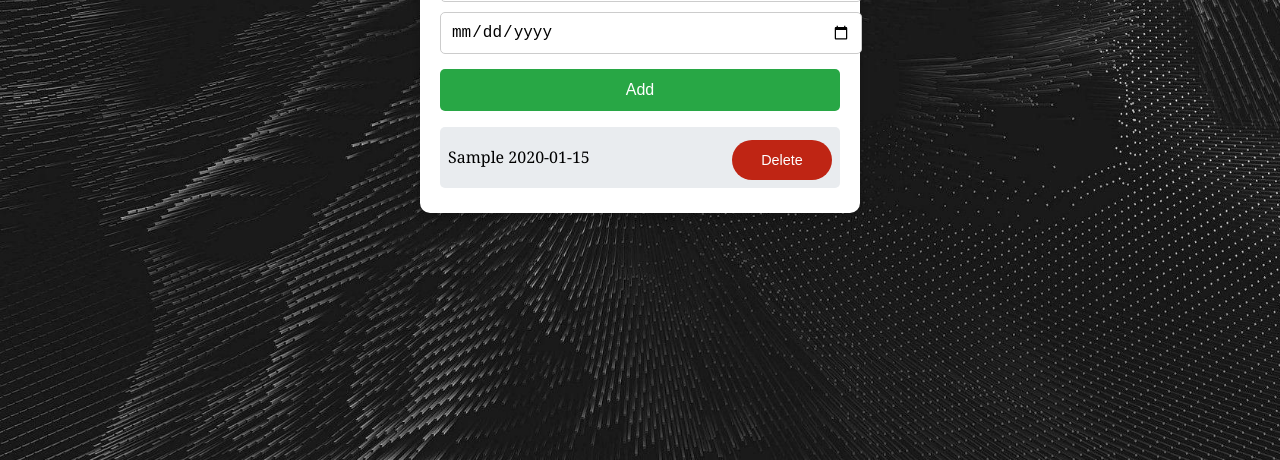
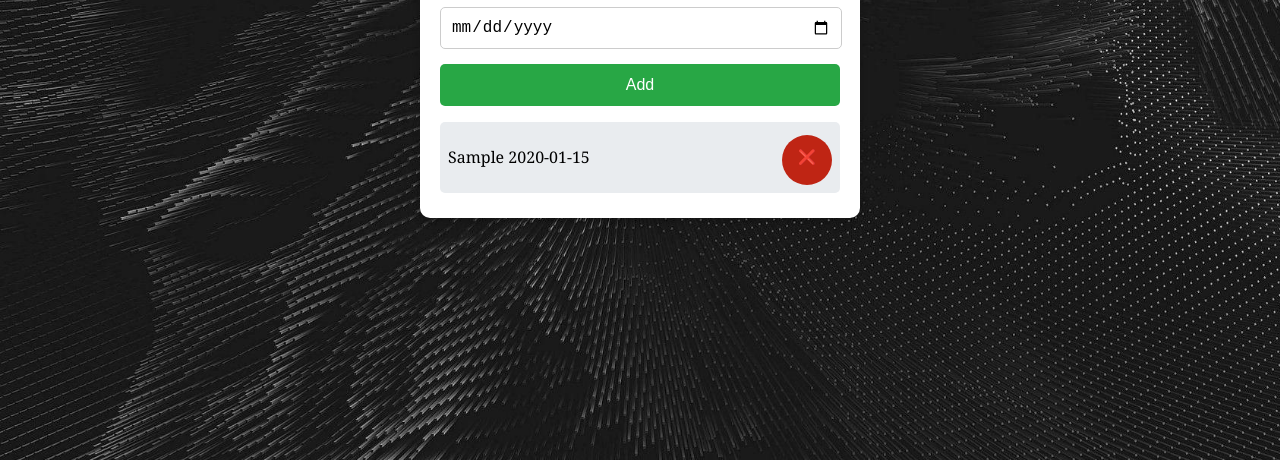
Before and after one commit to mothadaka-nani/diet-tracker, a plain HTML site: page index.html in a window 1280 px wide. Both pictures are taken after typing "Sample", "2020-01-15" into the empty fields and a click on the button "Add". Shown: the part 360-820 px from the top of the page. Drawn offline with Linux system fonts and the light colour scheme.

Commit message:
delete button adjesting1

```diff
--- a/todo.css
+++ b/todo.css
@@ -29,7 +29,7 @@ p {
 }
 
 input {
-    width: 100%; /* Full width for better usability */
+    width: 95%; /* Full width for better usability */
     padding: 10px;
     margin-bottom: 10px;
     border: 1px solid #ccc;
@@ -73,12 +73,12 @@ button:hover {
 
 .todo-del {
     background: #bf2514;
-    width:100px; /* Increased button size */
-    height: 40px; /* Increased button size */
+    width:50px; /* Increased button size */
+    height: 50px; /* Increased button size */
     border: none;
     color: white;
     font-size: 0.9rem;
-    border-radius: 20px;
+    border-radius: 50%;
     cursor: pointer;
     display: flex;
     justify-content: center;
@@ -124,7 +124,7 @@ button:hover {
     }
 
     .todo-del {
-        width: 55px;
+        width: 25px;
         height: 25px;
         font-size: 0.9rem;
     }
--- a/todo.js
+++ b/todo.js
@@ -17,7 +17,8 @@ function rendertodo() {
                     todoList.splice(${i},1);
                     saveToLocalStorage();
                     rendertodo();
-                ">Delete</button>
+                ">❌ <span></span>
+                </button>
             </p>`;
         toHtml += html;
     }
```
